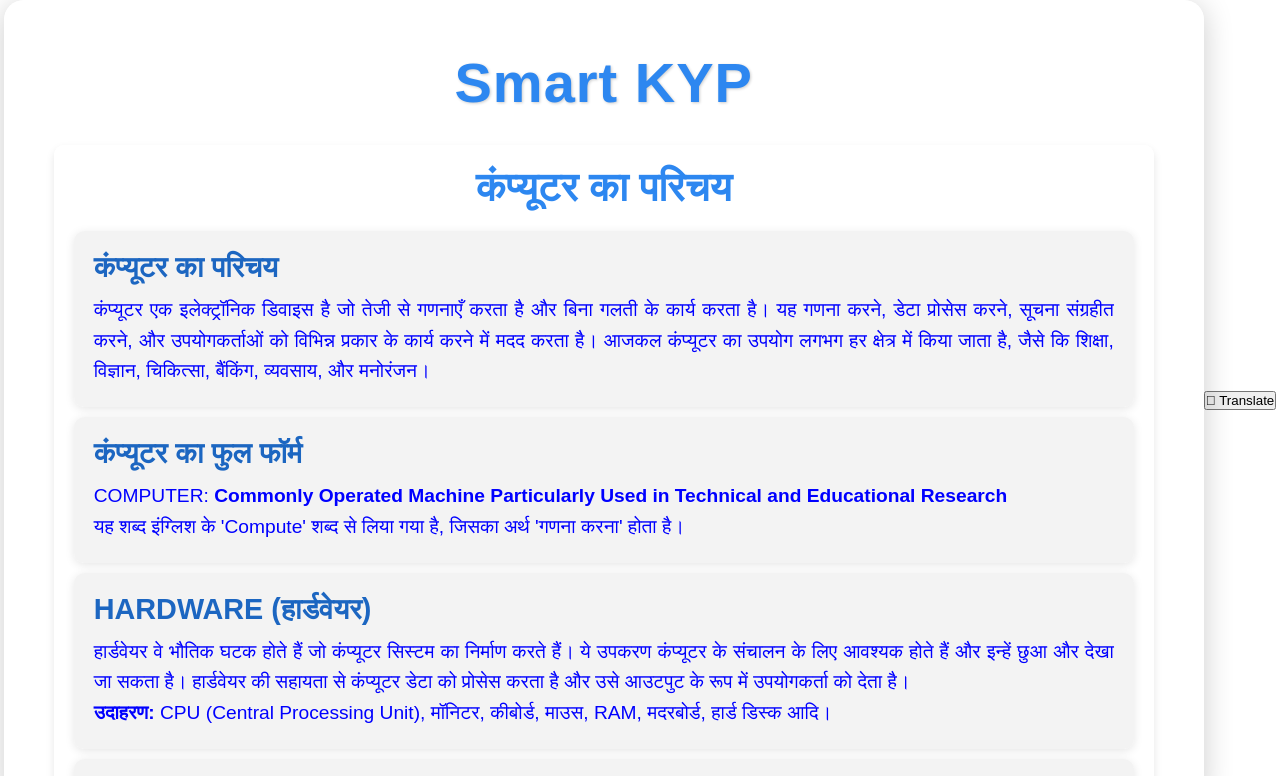
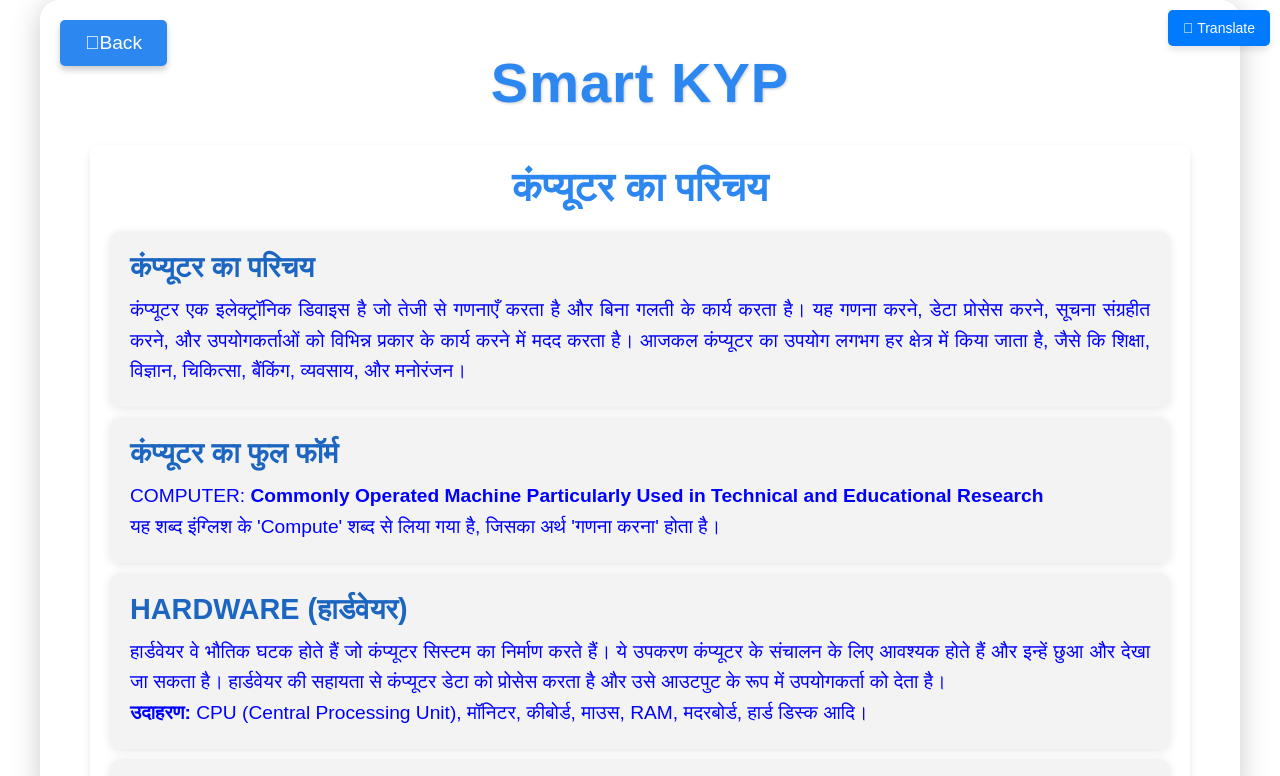
Before and after one commit to Sweetkillervk/Computer-syllabus, a plain HTML site: page index.html in a window 1280 px wide. Both pictures are taken after a click on the element "day 1". Shown: the top 776 px of the page. Drawn offline with Linux system fonts and the light colour scheme.

Commit message:
Add files via upload

```diff
--- a/style.css
+++ b/style.css
@@ -16,6 +16,38 @@
     background: url('your-background-image.jpg') no-repeat center center fixed;
     background-size: cover;
 }
+
+
+
+        /* Stylish Translation Button */
+        .translate-btn {
+            position: fixed;
+            top: 10px;
+            right: 10px;
+            background: #007bff;
+            color: white;
+            border: none;
+            padding: 10px 15px;
+            font-size: 14px;
+            border-radius: 5px;
+            cursor: pointer;
+            box-shadow: 0 4px 6px rgba(0, 0, 0, 0.1);
+            z-index: 1000;
+        }
+
+        /* Google Translate Box Styling */
+        #google_translate_element {
+            position: fixed;
+            top: 50px;
+            right: 10px;
+            background: white;
+            padding: 8px;
+            border-radius: 5px;
+            box-shadow: 0 4px 6px rgba(0, 0, 0, 0.1);
+            display: none; /* Initially Hidden */
+            z-index: 999;
+        }
+
 
 .container {
     max-width: 1200px;
@@ -40,7 +72,6 @@
 
 /* Roadmap Section */
 .roadmap {
-      height: auto;
     display: grid;
     grid-template-columns: repeat(auto-fill, minmax(300px, 1fr));
     gap: 20px;
@@ -183,7 +214,9 @@
 /* Back Button */
 #back-button {
     display: none;
-    margin-top: 20px;
+    position: fixed;  /* Fix the button in place */
+    top: 20px;    /* Distance from bottom */
+    left: 20px;      /* Distance from left */
     padding: 12px 25px;
     background-color: #2d87f0;
     color: white;
@@ -192,6 +225,8 @@
     font-size: 1.2rem;
     cursor: pointer;
     transition: all 0.3s ease;
+    box-shadow: 0px 4px 6px rgba(0, 0, 0, 0.2); /* Adds a shadow effect */
+    z-index: 1000;  /* Ensures it stays above other elements */
 }
 
 #back-button:hover {
```
